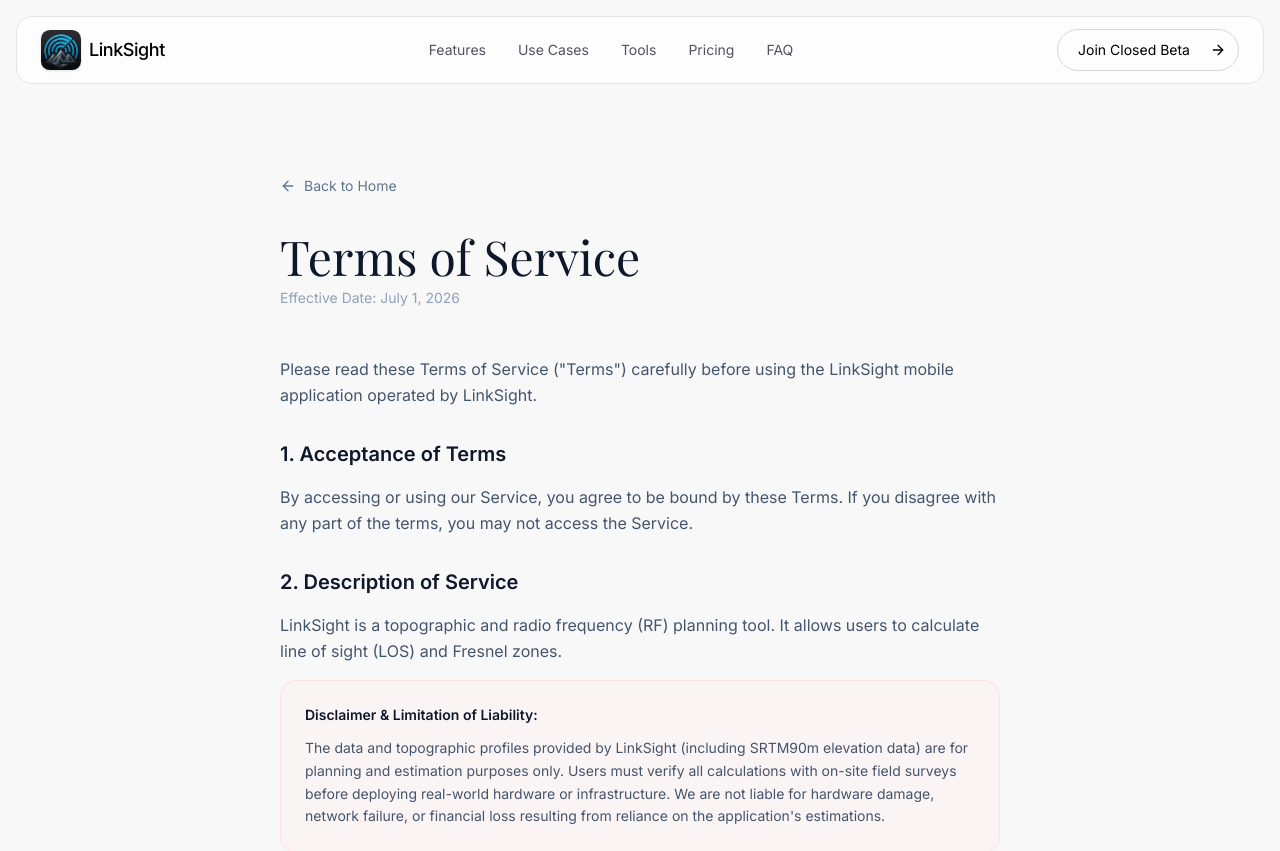
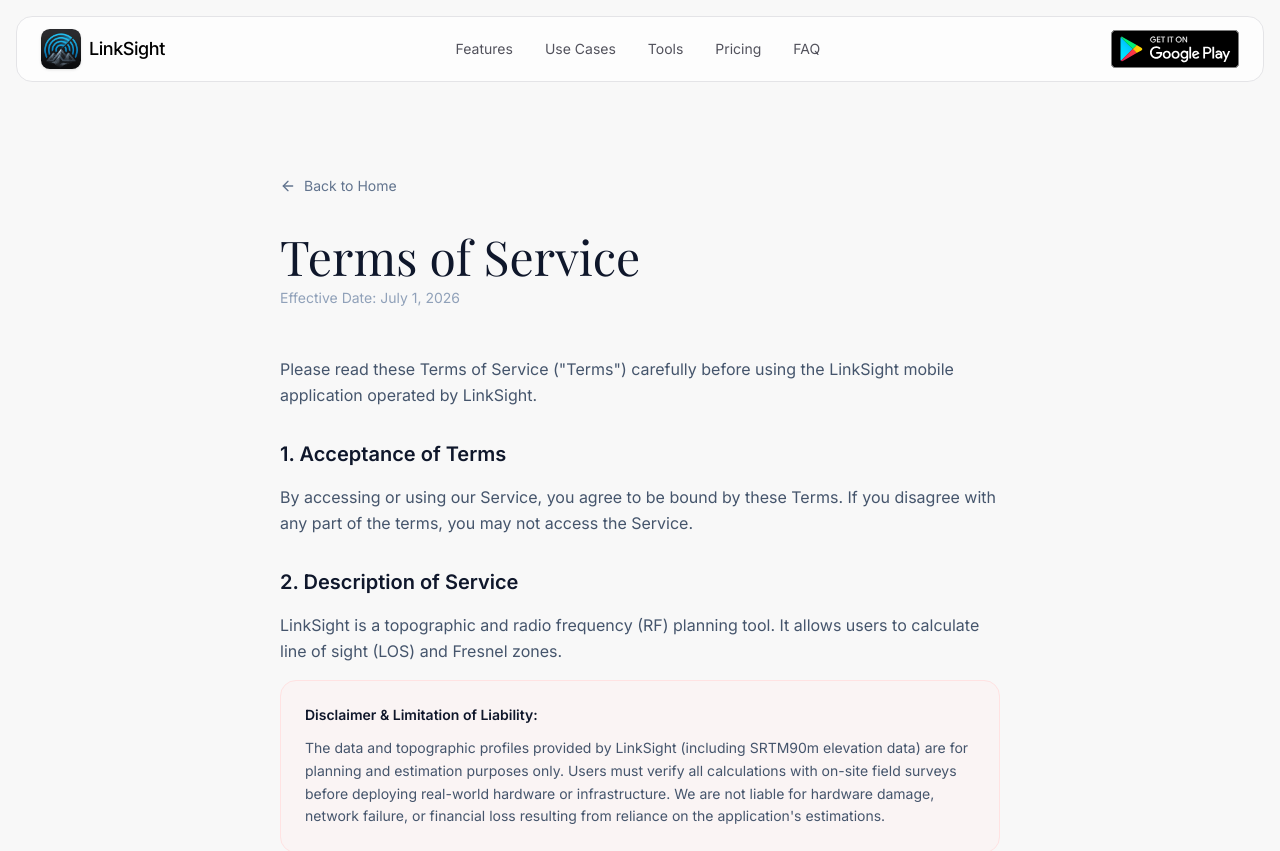
Before and after one commit to Jorge221z/linksight-landing, a Next.js app: page /terms in a window 1280 px wide. Shown: the top 851 px of the page. Built offline with nearby package versions, Linux system fonts and the light colour scheme; a web font is replaced by a local one.

Commit message:
Update join beta buttons and sections to live google play badge+logo

```diff
--- a/app/pricing/page.tsx
+++ b/app/pricing/page.tsx
@@ -67,10 +67,15 @@ export default function PricingPage() {
                   </ul>
                 </div>
 
-                <button className="w-full flex items-center justify-center gap-2 border border-zinc-200 hover:border-zinc-800 rounded-full py-4 text-sm font-semibold transition-all duration-300 bg-transparent text-zinc-800 hover:bg-zinc-800 hover:text-white cursor-pointer mt-auto">
+                <a
+                  href="https://play.google.com/store/apps/details?id=com.linksight.app"
+                  target="_blank"
+                  rel="noopener noreferrer"
+                  className="w-full flex items-center justify-center gap-2 border border-zinc-200 hover:border-zinc-800 rounded-full py-4 text-sm font-semibold transition-all duration-300 bg-transparent text-zinc-800 hover:bg-zinc-800 hover:text-white mt-auto"
+                >
                   <span>Download Free</span>
                   <ArrowRight className="w-4 h-4" />
-                </button>
+                </a>
               </div>
 
               {/* Card 2: LinkSight PRO */}
@@ -108,10 +113,15 @@ export default function PricingPage() {
                   </ul>
                 </div>
 
-                <button className="w-full flex items-center justify-center gap-2 bg-blue-600 hover:bg-blue-700 text-white rounded-full py-4 text-sm font-semibold transition-all duration-300 shadow-md shadow-blue-600/10 hover:shadow-lg hover:shadow-blue-600/20 cursor-pointer mt-auto">
+                <a
+                  href="https://play.google.com/store/apps/details?id=com.linksight.app"
+                  target="_blank"
+                  rel="noopener noreferrer"
+                  className="w-full flex items-center justify-center gap-2 bg-blue-600 hover:bg-blue-500 text-white rounded-full py-4 text-sm font-semibold transition-all duration-300 shadow-md shadow-blue-600/20 hover:shadow-xl hover:shadow-blue-500/40 hover:scale-[1.03] mt-auto"
+                >
                   <span>Upgrade In-App</span>
                   <ArrowRight className="w-4 h-4" />
-                </button>
+                </a>
               </div>
 
             </div>
--- a/components/cta-section.tsx
+++ b/components/cta-section.tsx
@@ -1,8 +1,10 @@
-import { BetaButton } from "./beta-button"
+import Image from "next/image"
+
+const GOOGLE_PLAY_URL = "https://play.google.com/store/apps/details?id=com.linksight.app"
 
 export function CTASection() {
   return (
-    <section className="py-32 px-6 relative overflow-hidden">
+    <section className="pt-32 pb-4 px-6 relative overflow-hidden">
 
       {/* Texto decorativo de fondo */}
       <div className="absolute inset-0 hidden lg:flex items-start justify-center pt-[18%] pointer-events-none select-none">
@@ -16,14 +18,14 @@ export function CTASection() {
         {/* Título fuera de la card */}
         <div className="text-center mb-10">
           <p className="text-xs font-semibold tracking-[0.2em] uppercase text-blue-500 mb-4">
-            Closed Beta
+            Available Now…
           </p>
           <h2 className="text-3xl sm:text-4xl md:text-5xl font-normal leading-tight font-serif text-zinc-900 mb-5">
-            Ready to plan your<br className="hidden sm:block" /> wireless links?
+            Your RF tool is live.<br className="hidden sm:block" /> Download it free.
           </h2>
         </div>
 
-        {/* Card glassmorphism — solo el botón */}
+        {/* Card glassmorphism — badge + subtexto */}
         <div className="
           relative rounded-3xl px-8 py-10 sm:px-12 sm:py-12 text-center mb-20
           bg-white/10 backdrop-blur-md
@@ -33,30 +35,28 @@ export function CTASection() {
           <div className="absolute inset-0 rounded-3xl bg-gradient-to-b from-white/20 to-transparent pointer-events-none" />
           <div className="relative z-10 flex flex-col items-center gap-6">
             <p className="text-zinc-500 max-w-sm leading-relaxed text-sm">
-              Join the closed beta and start calculating line of sight with unprecedented precision.
+              Precision RF planning, right in your pocket.<br />Free to start. No credit card needed.
             </p>
-            <BetaButton className="mt-6" />
+            <a
+              href={GOOGLE_PLAY_URL}
+              target="_blank"
+              rel="noopener noreferrer"
+              className="mt-2 transition-opacity hover:opacity-80 duration-200"
+              aria-label="Download on Google Play"
+            >
+              <Image
+                src="/google-play-badge.svg"
+                alt="Get it on Google Play"
+                width={432}
+                height={128}
+                className="h-52 w-auto"
+                priority
+              />
+            </a>
           </div>
         </div>
 
 
-        {/* Stats fuera de la card */}
-        <div className="flex flex-col md:flex-row items-center justify-center gap-12 md:gap-20">
-          <div className="text-center">
-            <p className="text-6xl font-light text-foreground">100+</p>
-            <p className="text-xs text-muted-foreground uppercase tracking-wider mt-1">Beta Users</p>
-          </div>
-          <div className="hidden md:block w-px h-12 bg-zinc-200" />
-          <div className="text-center">
-            <p className="text-6xl font-light text-foreground">148M+</p>
-            <p className="text-xs text-muted-foreground uppercase tracking-wider mt-1">Km² Mapped</p>
-          </div>
-          <div className="hidden md:block w-px h-12 bg-zinc-200" />
-          <div className="text-center">
-            <p className="text-6xl font-light text-foreground">&lt; 1s</p>
-            <p className="text-xs text-muted-foreground uppercase tracking-wider mt-1">Latency</p>
-          </div>
-        </div>
 
       </div>
     </section>
--- a/components/header.tsx
+++ b/components/header.tsx
@@ -2,21 +2,15 @@
 
 import type React from "react"
 import { useState } from "react"
-import { Menu, X, ArrowUpRight, ArrowRight } from "lucide-react"
+import { Menu, X } from "lucide-react"
 import Link from "next/link"
 import { useRouter, usePathname } from "next/navigation"
-import {
-  Dialog,
-  DialogContent,
-  DialogHeader,
-  DialogTitle,
-  DialogDescription,
-} from "@/components/ui/dialog"
-import { BetaForm } from "@/components/beta-form"
+import Image from "next/image"
+
+const GOOGLE_PLAY_URL = "https://play.google.com/store/apps/details?id=com.linksight.app"
 
 export function Header() {
   const [isOpen, setIsOpen] = useState(false)
-  const [betaOpen, setBetaOpen] = useState(false)
   const isScrolled = true
   const router = useRouter()
   const pathname = usePathname()
@@ -123,37 +117,22 @@ export function Header() {
           </nav>
 
           <div className="hidden md:flex items-center gap-1">
-            <button
-              onClick={() => setBetaOpen(true)}
-              className={`relative flex items-center gap-0 border rounded-full pl-5 pr-1 py-1 transition-all duration-300 group overflow-hidden cursor-pointer ${
-                isScrolled ? "border-zinc-300" : "border-border"
-              }`}
+            <a
+              href={GOOGLE_PLAY_URL}
+              target="_blank"
+              rel="noopener noreferrer"
+              className="transition-opacity hover:opacity-80 duration-200 -my-[46px]"
+              aria-label="Download on Google Play"
             >
-              <span
-                className={`absolute inset-0 rounded-full scale-x-0 origin-right group-hover:scale-x-100 transition-transform duration-300 ${
-                  isScrolled ? "bg-black" : "bg-foreground"
-                }`}
+              <Image
+                src="/google-play-badge.svg"
+                alt="Get it on Google Play"
+                width={432}
+                height={128}
+                className="h-32 w-auto"
+                priority
               />
-              <span
-                className={`text-sm pr-3 relative z-10 transition-colors duration-300 ${
-                  isScrolled ? "text-black group-hover:text-white" : "text-foreground group-hover:text-background"
-                }`}
-              >
-                Join Closed Beta
-              </span>
-              <span className="w-8 h-8 rounded-full flex items-center justify-center relative z-10">
-                <ArrowRight
-                  className={`w-4 h-4 group-hover:opacity-0 absolute transition-opacity duration-300 ${
-                    isScrolled ? "text-black" : "text-foreground"
-                  }`}
-                />
-                <ArrowUpRight
-                  className={`w-4 h-4 opacity-0 group-hover:opacity-100 transition-all duration-300 ${
-                    isScrolled ? "text-black group-hover:text-white" : "text-foreground group-hover:text-background"
-                  }`}
-                />
-              </span>
-            </button>
+            </a>
           </div>
 
           <button
@@ -218,60 +197,28 @@ export function Header() {
             <div
               className={`flex flex-col gap-3 mt-4 pt-4 border-t ${isScrolled ? "border-zinc-200" : "border-border"}`}
             >
-              <button
-                onClick={() => { setBetaOpen(true); setIsOpen(false) }}
-                className={`relative flex items-center gap-0 border rounded-full pl-5 pr-1 py-1 w-fit transition-all duration-300 group overflow-hidden cursor-pointer ${
-                  isScrolled ? "border-zinc-300" : "border-border"
-                }`}
+              <a
+                href={GOOGLE_PLAY_URL}
+                target="_blank"
+                rel="noopener noreferrer"
+                onClick={() => setIsOpen(false)}
+                className="transition-opacity hover:opacity-80 duration-200 w-fit -my-[46px]"
+                aria-label="Download on Google Play"
               >
-                <span
-                  className={`absolute inset-0 rounded-full scale-x-0 origin-right group-hover:scale-x-100 transition-transform duration-300 ${
-                    isScrolled ? "bg-black" : "bg-foreground"
-                  }`}
+                <Image
+                  src="/google-play-badge.svg"
+                  alt="Get it on Google Play"
+                  width={432}
+                  height={128}
+                  className="h-32 w-auto"
                 />
-                <span
-                  className={`text-sm pr-3 relative z-10 transition-colors duration-300 ${
-                    isScrolled ? "text-black group-hover:text-white" : "text-foreground group-hover:text-background"
-                  }`}
-                >
-                  Join Closed Beta
-                </span>
-                <span className="w-8 h-8 rounded-full flex items-center justify-center relative z-10">
-                  <ArrowRight
-                    className={`w-4 h-4 group-hover:opacity-0 absolute transition-opacity duration-300 ${
-                      isScrolled ? "text-black" : "text-foreground"
-                    }`}
-                  />
-                  <ArrowUpRight
-                    className={`w-4 h-4 opacity-0 group-hover:opacity-100 transition-all duration-300 ${
-                      isScrolled ? "text-black group-hover:text-white" : "text-foreground group-hover:text-background"
-                    }`}
-                  />
-                </span>
-              </button>
+              </a>
             </div>
           </nav>
         )}
       </div>
     </header>
 
-    {/* Modal Beta */}
-    <Dialog open={betaOpen} onOpenChange={setBetaOpen}>
-      <DialogContent className="sm:max-w-md rounded-2xl border border-zinc-200 p-6 sm:p-8">
-        <DialogHeader className="text-center sm:text-center mb-6">
-          <p className="text-xs font-semibold tracking-[0.2em] uppercase text-blue-500 mb-3">
-            Closed Beta
-          </p>
-          <DialogTitle className="text-2xl font-normal font-serif text-zinc-900 leading-snug">
-            Get early access to LinkSight
-          </DialogTitle>
-          <DialogDescription className="text-zinc-500 text-sm leading-relaxed mt-2">
-            Join the closed beta and start calculating line of sight with unprecedented precision. We&apos;ll send you the Google Play invite directly.
-          </DialogDescription>
-        </DialogHeader>
-        <BetaForm />
-      </DialogContent>
-    </Dialog>
     </>
   )
 }
```
Also changed, not shown: google-play-badge-logo.svg (added), public/google-play-badge.svg (added).
